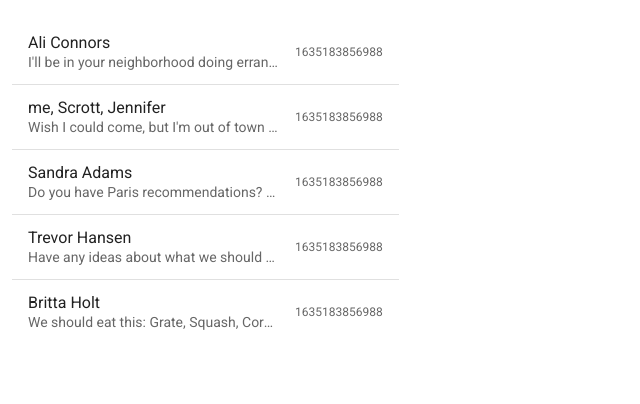
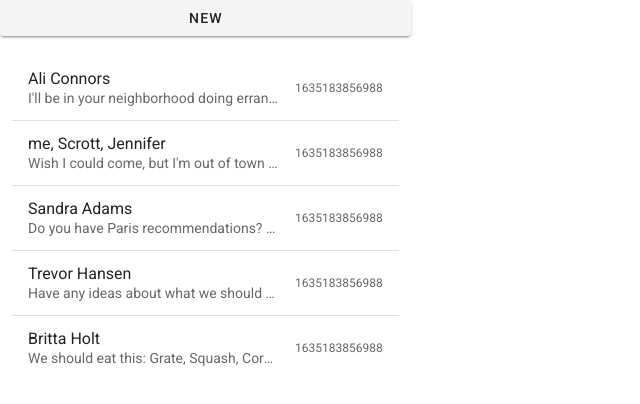
Before and after one commit to jwoodrow99/IdeaBook, a Vue app: page / in a window 1280 px wide. Shown: the top 404 px of the page, without its empty margins (0-640 px from the left). Built offline with nearby package versions, Linux system fonts and the light colour scheme; what @ckeditor/ckeditor5-vue2 would draw is missing.

Commit message:
add new button

```diff
--- a/src/App.vue
+++ b/src/App.vue
@@ -3,6 +3,7 @@
     <v-main>
       <v-row>
         <v-col cols="4">
+          <v-btn v-on:click="newItem()" block>New</v-btn>
           <IdeaList :items="items" @select="select($event)"/>
         </v-col>
 
@@ -34,6 +35,9 @@ export default {
   methods: {
     select(item){
       this.selected = item;
+    },
+    newItem(){
+      console.log("New Item");
     }
   },
 
```
